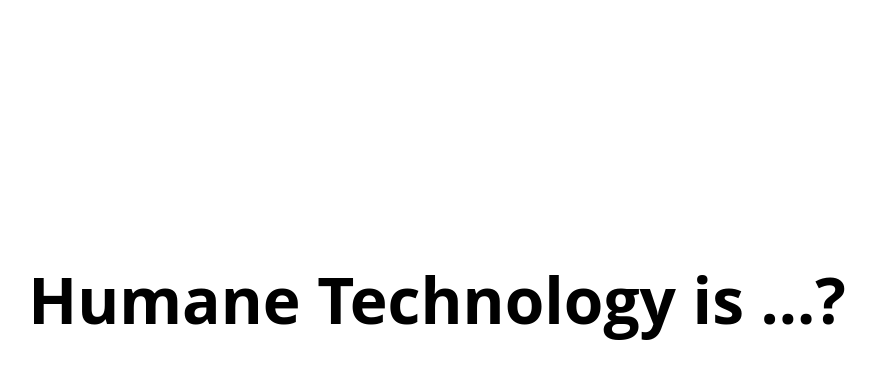
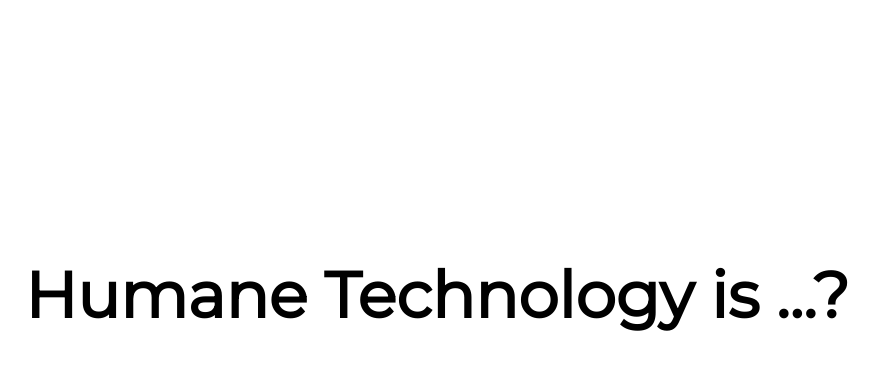
Before and after one commit to humane-tech/humanetech.github.io, a plain HTML site: page index.html in a window 1280 px wide. Shown: the part 40-418 px from the top of the page, without its empty margins (203-1082 px from the left). Drawn offline with Linux system fonts and the light colour scheme.

Commit message:
Montserrat

```diff
--- a/index.css
+++ b/index.css
@@ -1,6 +1,6 @@
 body {
   background-color: #FFF;
-  font-family: Open Sans;
+  font-family: Montserrat;
 }
 
 #question {
```
